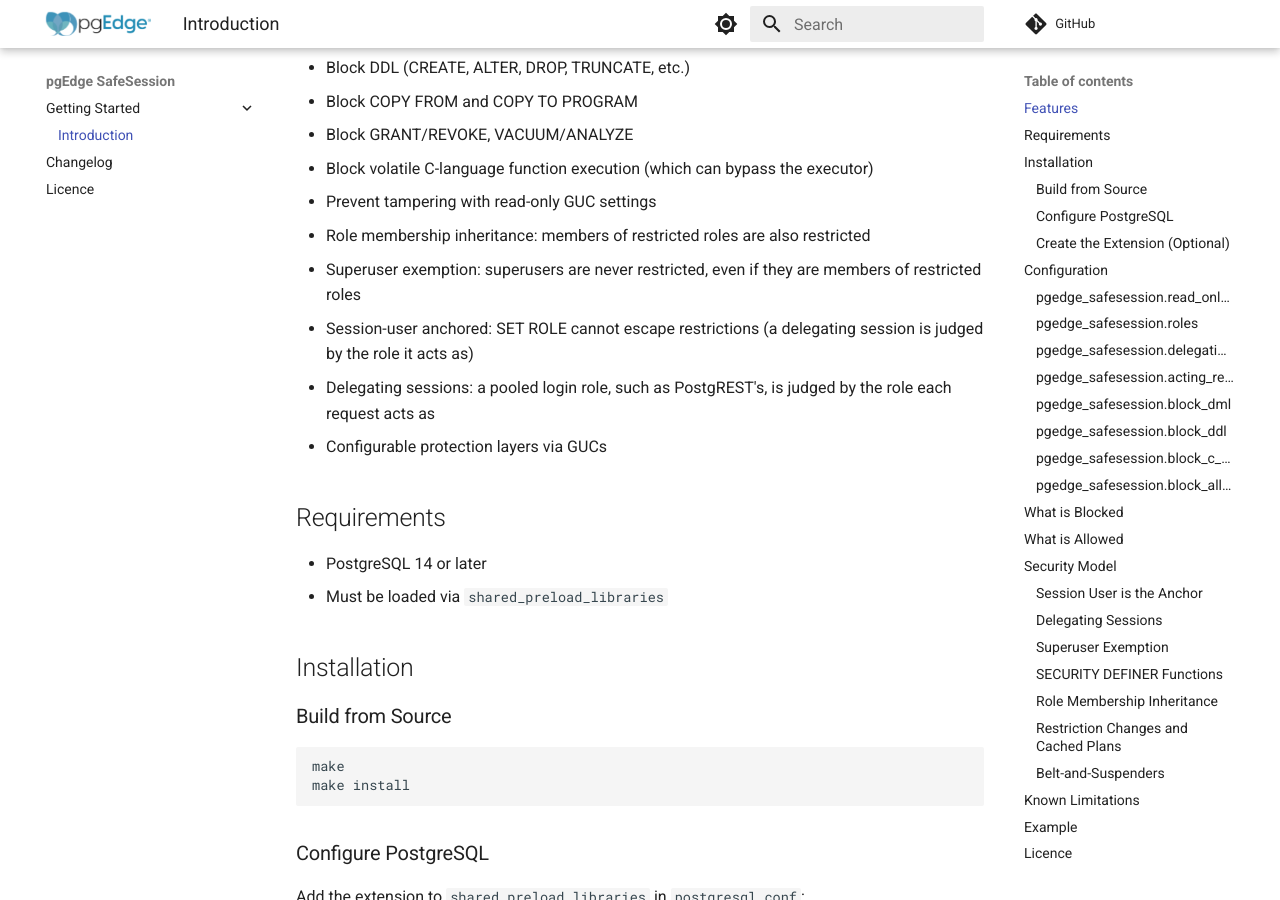
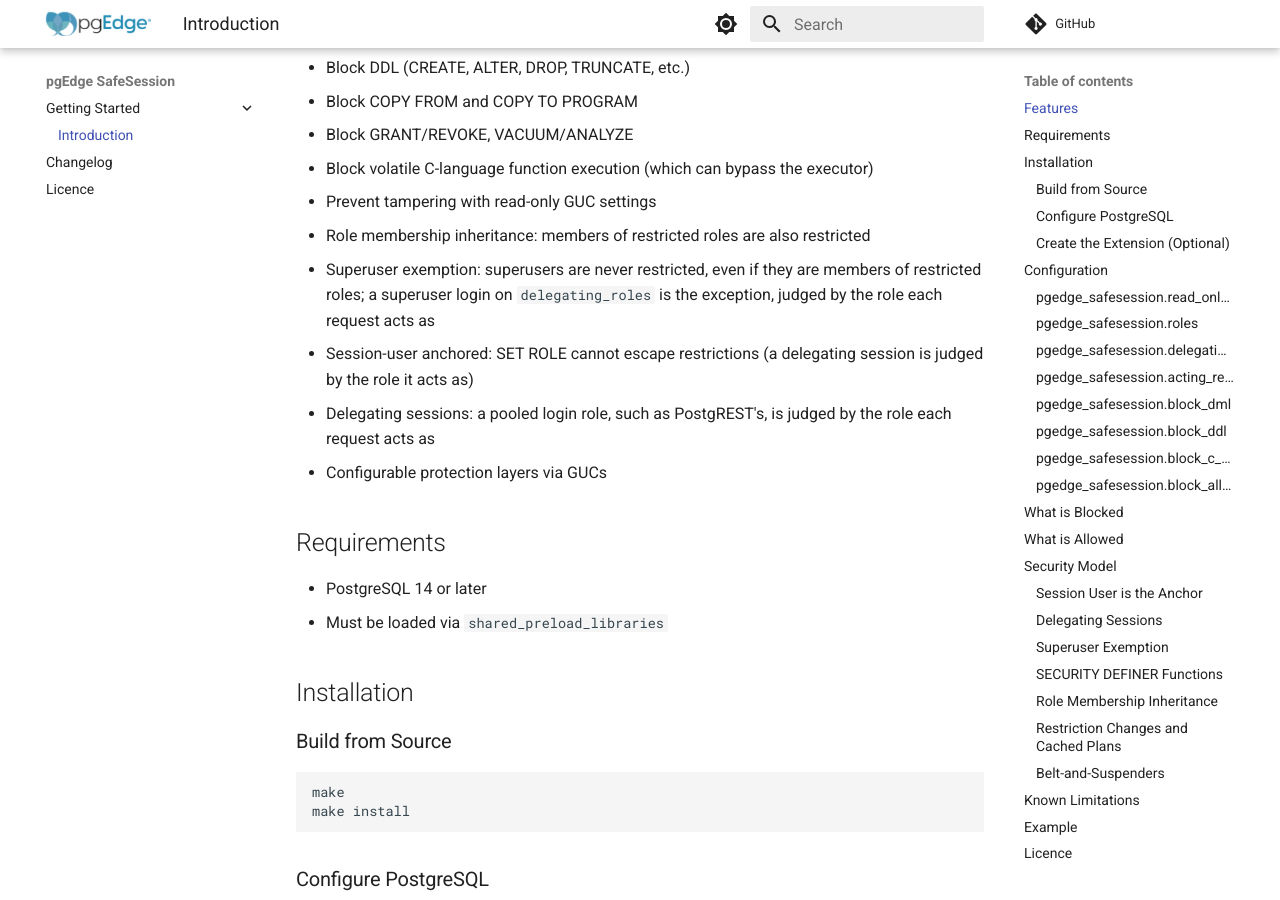
Before and after one commit to pgEdge/pgedge-safesession, an MkDocs documentation site: the page built from docs/index.md, in a window 1280 px wide and 900 px high, scrolled down 326 px. Built offline with MkDocs 1.6.1 and Material for MkDocs 9.7.7, drawn with Linux system fonts in a browser that asks for light colours; comment, search, counter and statistics services are not loaded.

Commit message:
Note the delegating exception in the superuser exemption bullets
A superuser login on delegating_roles is judged by the role each request acts as, so the README and docs feature lists no longer say that superusers are never restricted.

```diff
--- a/docs/index.md
+++ b/docs/index.md
@@ -19,7 +19,9 @@ dangerous commands.
 - Role membership inheritance: members of restricted roles
   are also restricted
 - Superuser exemption: superusers are never restricted, even
-  if they are members of restricted roles
+  if they are members of restricted roles; a superuser login
+  on `delegating_roles` is the exception, judged by the role
+  each request acts as
 - Session-user anchored: SET ROLE cannot escape restrictions
   (a delegating session is judged by the role it acts as)
 - Delegating sessions: a pooled login role, such as
```
Also changed, not shown: README.md (+3 -1 lines).
